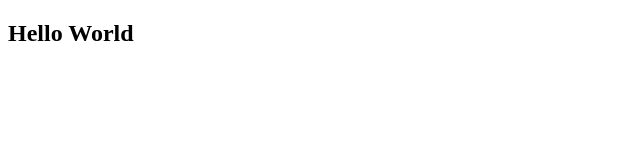
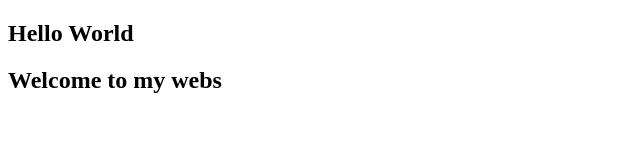
Before and after one commit to Sithu-Walar/Hello, a plain HTML site: page index.html in a window 1280 px wide. Shown: the whole page, without its empty margins (0-640 px from the left). Drawn offline with Linux system fonts and the light colour scheme.

Commit message:
Add a heading

```diff
--- a/index.html
+++ b/index.html
@@ -7,5 +7,6 @@
 </head>
 <body>
     <h2>Hello World</h2>
+    <h2>Welcome to my webs</h2>
 </body>
 </html>
```
